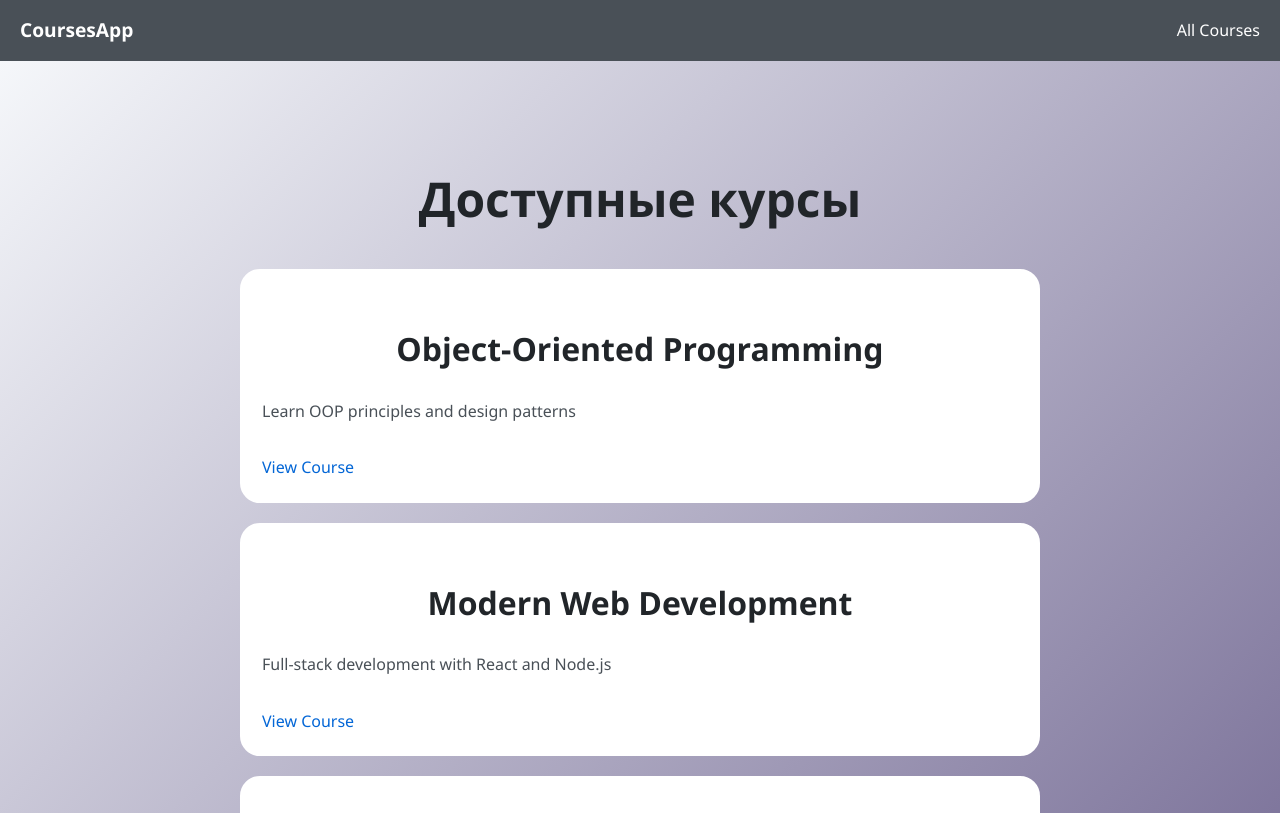
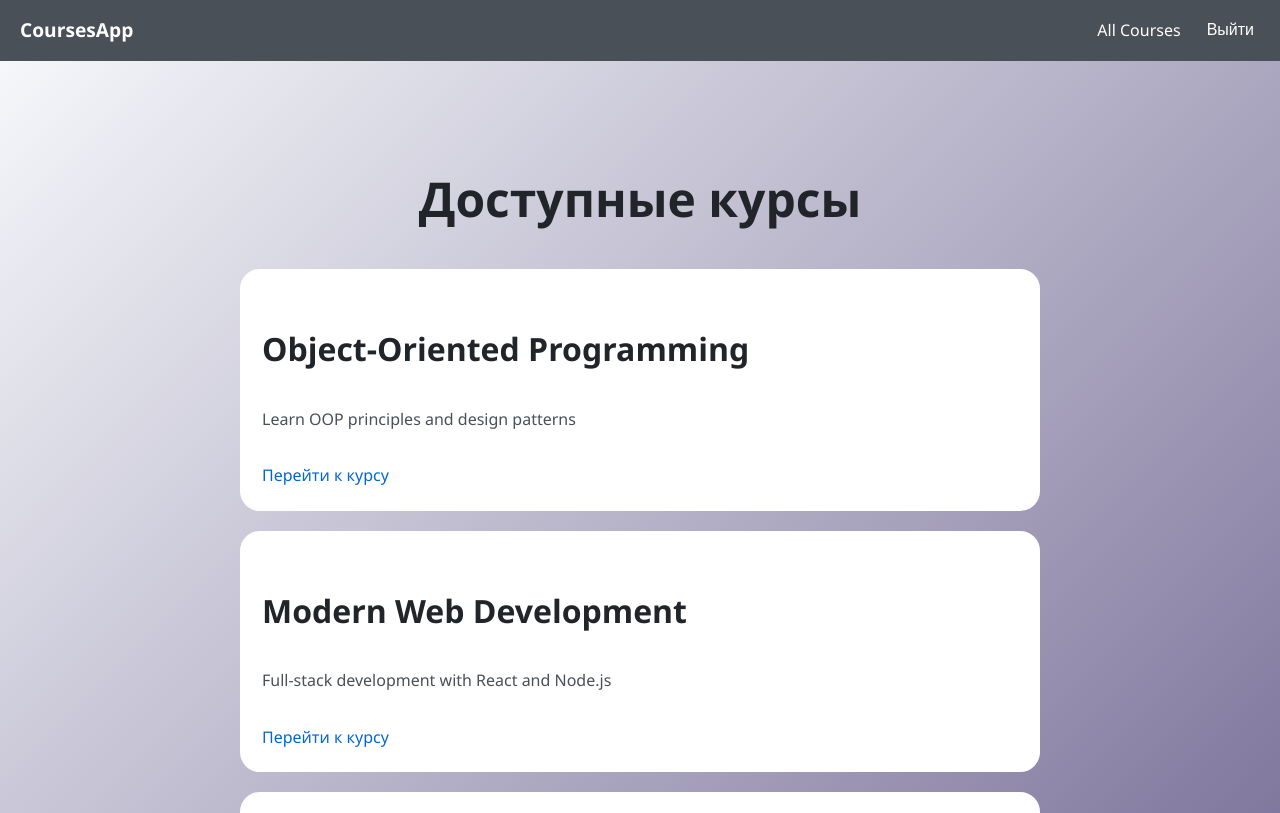
Before and after one commit to Shiyonger/spbstu-opd-asap, a React (Create React App) app in the folder src/frontend/: page /courses in a window 1280 px wide. Shown: the top 813 px of the page. Built offline with nearby package versions, Linux system fonts and the light colour scheme.

Commit message:
добавили кнопку со ссылкой на гугл таблицу у задания, сделали кнопку выйти, поправили, чтобы весь текст был слева

```diff
--- a/src/frontend/src/App.css
+++ b/src/frontend/src/App.css
@@ -1,4 +1,3 @@
-/* Base Styles */
 body {
     height: 100%;
     margin: 0;
@@ -7,12 +6,6 @@ body {
     line-height: 1.6;
     color: #495057;
 }
-
-/*.app {
-    display: flex;
-    flex-direction: column;
-    min-height: 100vh;
-}*/
 
 /* Header */
 .app-header {
@@ -34,8 +27,28 @@ body {
     font-size: 1.2rem;
 }
 
+.nav-links {
+    display: flex;
+    align-items: center;
+}
+
 .nav-links a {
     color: white;
     text-decoration: none;
     margin-left: 20px;
 }
+
+.logout-btn {
+    background: none;
+    border: none;
+    color: white;
+    font-size: 1rem;
+    font-weight: 500;
+    margin-left: 20px;
+    cursor: pointer;
+    transition: color 0.3s;
+}
+
+.logout-btn:hover {
+    color: #d1d5db; /* Светло-серый оттенок для ховера */
+}
--- a/src/frontend/src/api/api.js
+++ b/src/frontend/src/api/api.js
@@ -31,14 +31,16 @@ const courseDetails = {
                 title: 'ISU',
                 description: 'Individual student project',
                 points: 4,
-                githubLink: 'https://github.com/oop-course/isu'
+                githubLink: 'https://github.com/oop-course/isu',
+                googleSheetLink: "https://docs.google.com/spreadsheets/d/..."
             },
             {
                 id: 'assignment-2',
                 title: 'Shops System',
                 description: 'E-commerce simulation',
                 points: 8,
-                githubLink: 'https://github.com/oop-course/shops'
+                githubLink: 'https://github.com/oop-course/shops',
+                googleSheetLink: "https://docs.google.com/spreadsheets/d/..."
             }
         ]
     }
--- a/src/frontend/src/components/AssignmentItem.js
+++ b/src/frontend/src/components/AssignmentItem.js
@@ -5,11 +5,18 @@ function AssignmentItem({ assignment }) {
             <p>{assignment.description}</p>
             <div className="assignment-meta">
                 <span>Points: {assignment.points}</span>
-                {assignment.githubLink && (
-                    <a href={assignment.githubLink} target="_blank" rel="noopener noreferrer">
-                        View on GitHub
-                    </a>
-                )}
+                <div className="links-container">
+                    {assignment.githubLink && (
+                        <a href={assignment.githubLink} target="_blank" rel="noopener noreferrer">
+                            GitHub
+                        </a>
+                    )}
+                    {assignment.googleSheetLink && (
+                        <a href={assignment.googleSheetLink} target="_blank" rel="noopener noreferrer">
+                            Google Sheets
+                        </a>
+                    )}
+                </div>
             </div>
         </div>
     );
--- a/src/frontend/src/components/CourseCard.js
+++ b/src/frontend/src/components/CourseCard.js
@@ -1,5 +1,4 @@
 import { Link } from 'react-router-dom';
-import './CourseCard.css';
 
 function CourseCard({ course }) {
     return (
@@ -7,7 +6,7 @@ function CourseCard({ course }) {
             <h3 className="course-title">{course.name}</h3>
             <p className="course-description">{course.description || 'No description available'}</p>
             <Link to={`/courses/${course.id}`} className="view-btn">
-                View Course
+                Перейти к курсу
             </Link>
         </div>
     );
--- a/src/frontend/src/components/Navbar.js
+++ b/src/frontend/src/components/Navbar.js
@@ -1,13 +1,25 @@
-import React from 'react'
-import { Link } from 'react-router-dom';
+import { Link, useNavigate } from 'react-router-dom';
+import '../App.css'; // Убедимся, что стили импортируются
 
 function Navbar() {
+    const navigate = useNavigate();
+
+    const handleLogout = () => {
+        // Здесь можно добавить логику для очистки токена или состояния авторизации
+        // Например, очистка localStorage, если используется
+        localStorage.removeItem('authToken'); // Пример, если используется токен
+        navigate('/'); // Перенаправление на страницу логина
+    };
+
     return (
         <header className="app-header">
             <nav>
                 <Link to="/" className="logo">CoursesApp</Link>
                 <div className="nav-links">
                     <Link to="/courses">All Courses</Link>
+                    <button onClick={handleLogout} className="logout-btn">
+                        Выйти
+                    </button>
                 </div>
             </nav>
         </header>
--- a/src/frontend/src/pages/CourseDetailsPage.css
+++ b/src/frontend/src/pages/CourseDetailsPage.css
@@ -5,7 +5,7 @@
     box-sizing: border-box;
 }
 
-.course-title {
+.course-title1 {
     text-align: center;
     font-size: 2rem;
     margin-bottom: 1.5rem;
@@ -20,14 +20,14 @@
 }
 
 .course-links a {
-    color: #4a63dd;
+    color: #000000; /* Черный цвет для ссылок */
     font-weight: 600;
     text-decoration: none;
     transition: color 0.3s;
 }
 
 .course-links a:hover {
-    color: #2b3cbf;
+    color: #333333; /* Легкое затемнение при наведении */
 }
 
 .assignments-title {
@@ -54,8 +54,28 @@
 .assignment-meta {
     display: flex;
     justify-content: space-between;
+    align-items: center;
     margin-top: 10px;
     color: #586069;
+}
+
+.assignment-meta a {
+    color: #000000; /* Черный цвет для ссылок */
+    text-decoration: none;
+    font-weight: 500;
+    margin-left: 1rem; /* Отступ между ссылками */
+    transition: color 0.3s;
+}
+
+.assignment-meta a:hover {
+    color: #333333; /* Легкое затемнение при наведении */
+}
+
+/* Контейнер для ссылок, чтобы они были горизонтально */
+.assignment-meta .links-container {
+    display: flex;
+    align-items: center;
+    gap: 1rem; /* Расстояние между ссылками GitHub и Google Sheets */
 }
 
 .course-loading,
--- a/src/frontend/src/pages/CourseDetailsPage.js
+++ b/src/frontend/src/pages/CourseDetailsPage.js
@@ -15,7 +15,7 @@ function CourseDetailsPage() {
                 const data = await getCourseDetails(courseId);
                 setCourse(data);
             } catch (error) {
-                console.error('Failed to load course:', error);
+                console.error('Не удалось загрузить курс', error);
             } finally {
                 setLoading(false);
             }
@@ -28,13 +28,13 @@ function CourseDetailsPage() {
 
     return (
         <div className="course-details-background">
-            <h2 className="course-title">{course.name}</h2>
+            <h2 className="course-title1">{course.name}</h2>
             <div className="course-links">
                 <a href={course.googleLink} target="_blank" rel="noopener noreferrer">
-                    Google Таблица курса
+                    Google Sheets
                 </a>
                 <a href={course.githubLink} target="_blank" rel="noopener noreferrer">
-                    GitHub курса
+                    GitHub
                 </a>
             </div>
 
--- a/src/frontend/src/pages/CoursesPage.css
+++ b/src/frontend/src/pages/CoursesPage.css
@@ -5,9 +5,16 @@
     box-sizing: border-box;
 }
 
-.courses-title {
+.courses-title { /* Заголовок "Доступные курсы" */
     text-align: center;
     font-size: 3rem;
+    color: #212529;
+    margin-bottom: 2rem;
+}
+
+.course-title { /* Заголовок в карточке курса */
+    text-align: left;
+    font-size: 2rem;
     color: #212529;
     margin-bottom: 2rem;
 }
```
Also changed, not shown: src/frontend/src/components/CourseCard.css (deleted).
